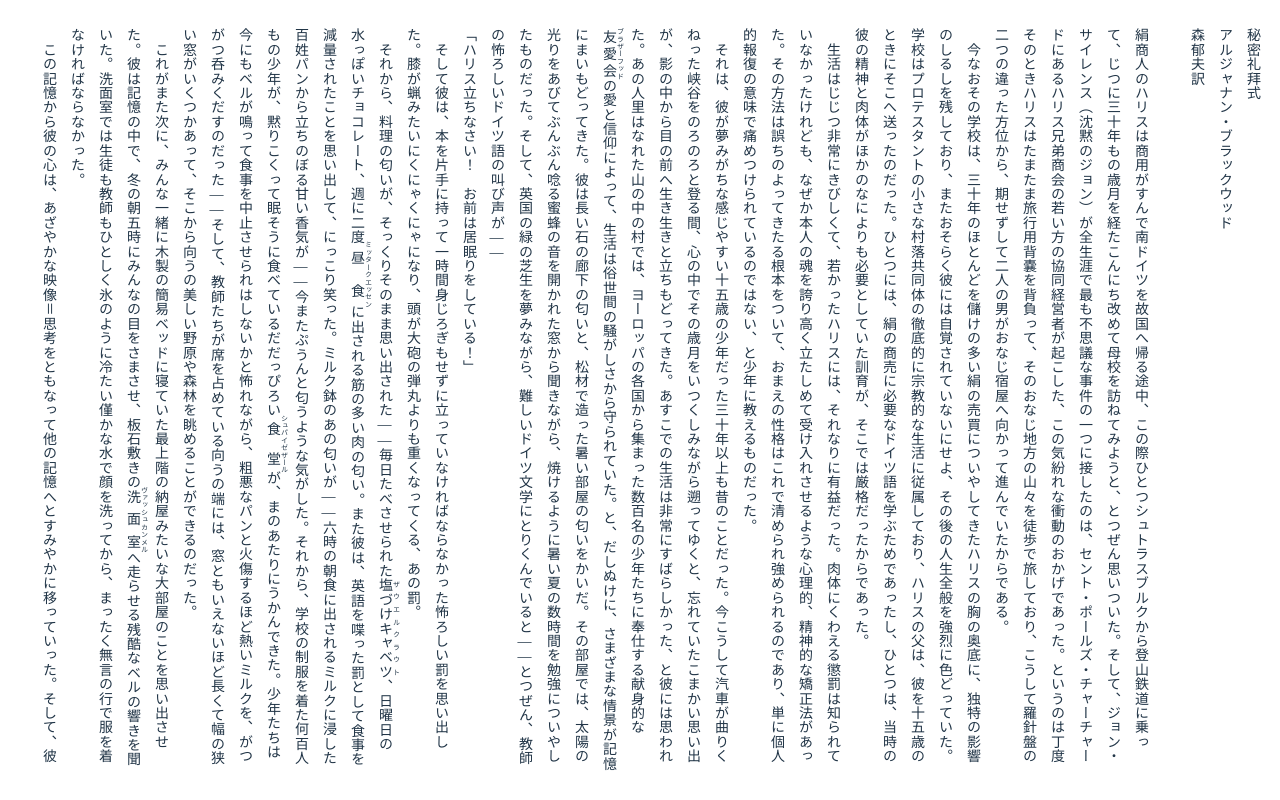
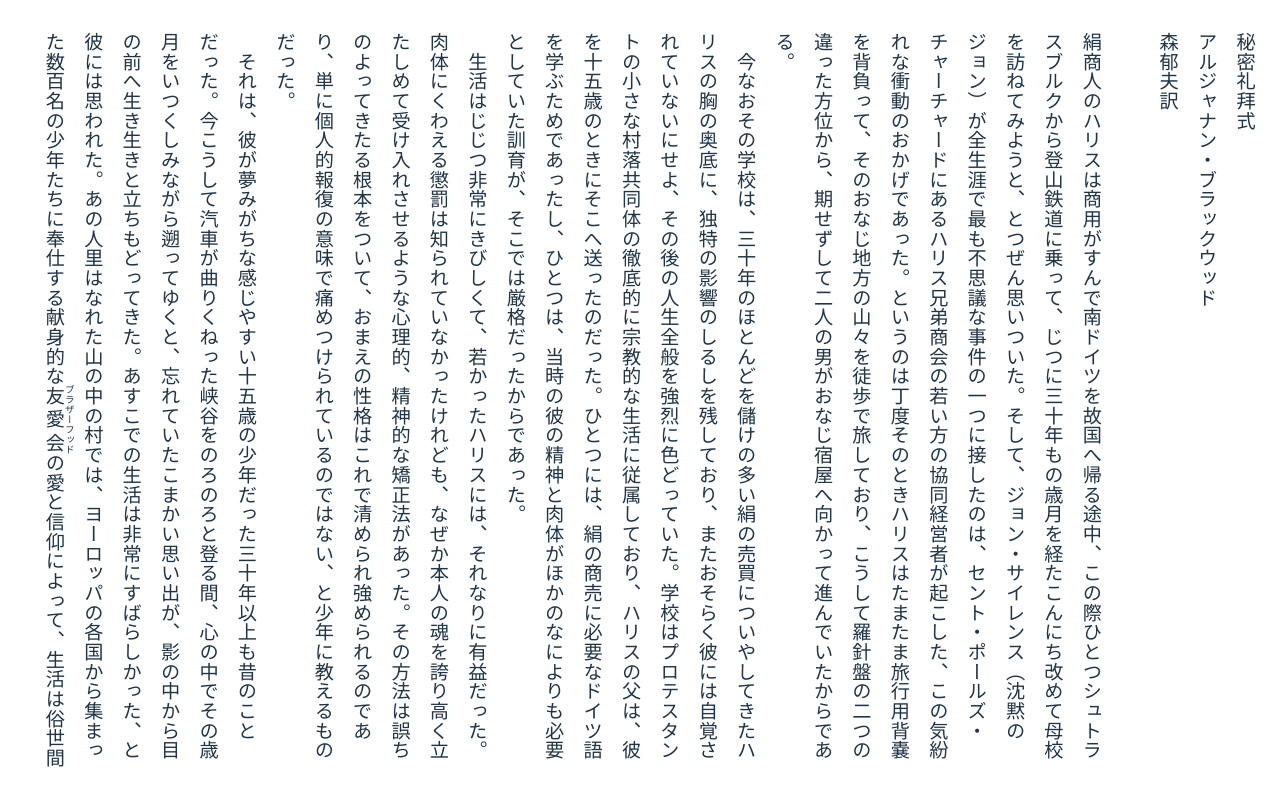
Before and after one commit to shimomiya-k/vertical-text, a Vue app: page / in a window 1280 px wide. Built offline with nearby package versions, Linux system fonts and the light colour scheme.

Commit message:
Added fontEvent

```diff
--- a/package.json
+++ b/package.json
@@ -9,6 +9,7 @@
     "preview": "vite preview"
   },
   "dependencies": {
+    "@types/css-font-loading-module": "^0.0.7",
     "vue": "^3.2.41",
     "vuex": "^4.0.2"
   },
--- a/src/App.vue
+++ b/src/App.vue
@@ -1,4 +1,5 @@
 <script setup lang="ts">
+import type {} from "css-font-loading-module";
 import { computed, ref } from "@vue/reactivity";
 import { onBeforeUnmount, onMounted } from "vue";
 import { useStore } from "vuex";
@@ -19,6 +20,9 @@ const currentPage = computed(() => {
 });
 const pageSize = computed(() => {
   return store.state.pageSize;
+});
+const fontScale = computed(() => {
+  return store.state.fontScale;
 });
 
 const _calcSize = calcSize.bind(this);
@@ -44,6 +48,10 @@ function onChangePage(page: number) {
   (changedPage as any).postMessage(page);
 }
 
+function onChangeFontScale(scale: number) {
+  store.dispatch("changeFontScale", scale);
+}
+
 function onChangePageSize(size: number) {
   store.dispatch("changePageSize", size);
   // @ts-ignore
@@ -57,12 +65,37 @@ function onChangePageSize(size: number) {
 (window as any).changeCurrentPage = (page: number) => {
   onChangePage(page);
 };
+
+(window as any).changeFontScale = (scale: number) => {
+  onChangeFontScale(scale);
+};
+
+(window as any).addFont = (args: string) => {
+  const { fontFamily, fontData } = JSON.parse(args);
+
+  if (!fontFamily || !fontData) {
+    return;
+  }
+
+  var fontFace = new FontFace(`${fontFamily}`, `url(${fontData})`);
+
+  fontFace
+    .load()
+    .then(function (loadedFace) {
+      document.fonts.add(loadedFace);
+      document.body.style.fontFamily = loadedFace.family;
+    })
+    .catch(function (e) {
+      console.error("読み込み失敗...");
+    });
+};
 </script>
 
 <template>
   <div id="app">
     <Page
       :text="text"
+      :font-scale="fontScale"
       :page-width="pageWidth"
       :page-height="pageHeight"
       :current-page="currentPage"
--- a/src/components/Page.vue
+++ b/src/components/Page.vue
@@ -6,6 +6,7 @@ interface Props {
   currentPage: number;
   pageSize: number;
   text: string;
+  fontScale: number;
   pageWidth: number;
   pageHeight: number;
   onChangePage: (currentPage: number) => void;
@@ -86,6 +87,7 @@ function onTouchEnd(e: TouchEvent) {
     >
       <TextBox
         :text="text"
+        :font-scale="fontScale"
         :width="pageWidth"
         :height="pageHeight"
         :position="currentPage + 1"
@@ -93,6 +95,7 @@ function onTouchEnd(e: TouchEvent) {
 
       <TextBox
         :text="text"
+        :font-scale="fontScale"
         :width="pageWidth"
         :height="pageHeight"
         :position="currentPage"
@@ -101,6 +104,7 @@ function onTouchEnd(e: TouchEvent) {
 
       <TextBox
         :text="text"
+        :font-scale="fontScale"
         :width="pageWidth"
         :height="pageHeight"
         :position="currentPage - 1"
--- a/src/components/TextBox.vue
+++ b/src/components/TextBox.vue
@@ -7,6 +7,7 @@ interface Props {
   text: string;
   width: number;
   height: number;
+  fontScale: number;
   position: number;
   onChangePageSize?: (pageSize: number) => void;
 }
@@ -62,26 +63,25 @@ onUpdated(() => {
       }"
       ref="htmlRef"
     >
-      <div class="text-box__html" v-html="text"></div>
-      <div class="text-box__html" v-html="text"></div>
+      <div
+        class="text-box__html"
+        :style="{
+          fontSize: `${fontScale * 18}pt`,
+        }"
+        v-html="text"
+      ></div>
       <div class="text-box__last-daemon" ref="lastDaemon"></div>
     </div>
   </div>
 </template>
 
 <style lang="scss" scoped>
-@font-face {
-  font-family: "NotoSerifJP";
-  src: url("https://fonts.googleapis.com/css?family=Noto+Serif+JP");
-}
 .text-box {
   position: relative;
   overflow: hidden;
   box-sizing: border-box;
-  font-size: 14px;
 
   &__inner {
-    font-family: "NotoSerifJP";
     writing-mode: vertical-rl;
     text-orientation: upright;
     line-break: strict;
@@ -95,6 +95,10 @@ onUpdated(() => {
   &__html {
     -moz-user-select: none;
     user-select: none;
+
+    h3 {
+      font-size: 1.2rem;
+    }
   }
 
   &__last-daemon {
--- a/src/store.ts
+++ b/src/store.ts
@@ -7,6 +7,7 @@ export interface State {
   text: string;
   currentPage: number;
   pageSize: number;
+  fontScale: number;
 }
 
 // インジェクションキーを定義します
@@ -17,6 +18,7 @@ export const store = createStore<State>({
     text: "",
     currentPage: 0,
     pageSize: 1,
+    fontScale: 0.8,
   },
   mutations: {
     setText(state, payload) {
@@ -27,6 +29,9 @@ export const store = createStore<State>({
     },
     setPageSize(state, payload) {
       state.pageSize = payload.pageSize;
+    },
+    setFontScale(state, payload) {
+      state.fontScale = payload.fontScale;
     },
   },
   actions: {
@@ -54,5 +59,11 @@ export const store = createStore<State>({
         pageSize,
       });
     },
+    changeFontScale(context, fontScale) {
+      context.commit({
+        type: "setFontScale",
+        fontScale,
+      });
+    },
   },
 });
--- a/src/style.css
+++ b/src/style.css
@@ -1,9 +1,5 @@
 :root {
   font-family: Inter, Avenir, Helvetica, Arial, sans-serif;
-  font-size: 16px;
-  line-height: 24px;
-  font-weight: 400;
-
   color-scheme: light dark;
   color: rgba(255, 255, 255, 0.87);
   background-color: #242424;
```
Also changed, not shown: src/types/vuex.d.ts (deleted, +0 -16 lines), 1 other file (tests, documents, lock files or other folders).
